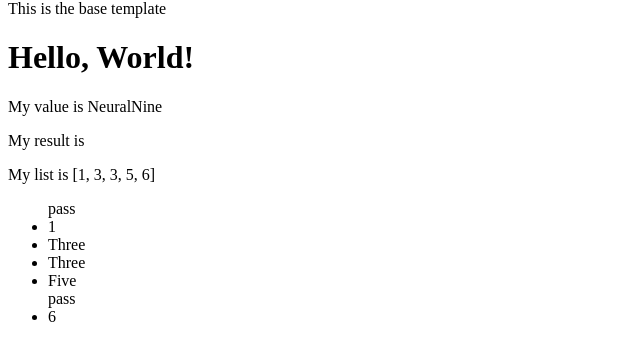
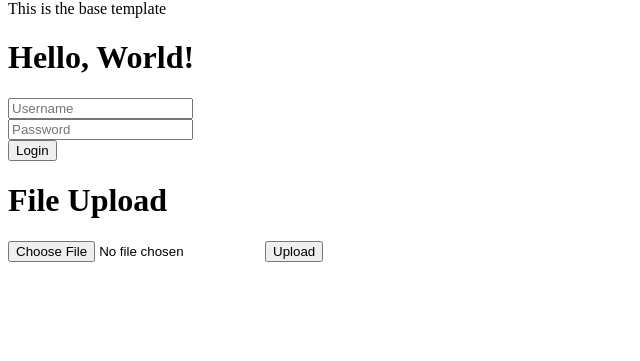
Before and after one commit to Tolian500/flask-crash-cource, a Flask app: page / in a window 1280 px wide. Shown: the part 16-377 px from the top of the page, without its empty margins (0-640 px from the left). Run offline with Flask 3, Linux system fonts and the light colour scheme.

Commit message:
file upload

```diff
--- a/app.py
+++ b/app.py
@@ -1,31 +1,36 @@
 from flask import Flask, request, make_response, render_template
-
+import pandas as pd
 
 
 
 app = Flask(__name__, template_folder='templates')
 
 
-@app.route('/')
+@app.route('/',methods=['GET','POST'])
 def index():
-    myvalue = "NeuralNine"
-    myresauls = 10 + 20
-    mylist = [1, 3, 3, 5, 6]
+    if request.method == 'GET':
+        return render_template('index.html')
+    elif request.method == 'POST':
+        username = request.form['username']
+        password = request.form['password']
 
-    return render_template('index.html', myvalue=myvalue, myresauls=myresauls, mylist=mylist)
+        if username == 'admin' and password == 'admin':
+            return 'Login successful'
+        else:
+            return 'Login failed'
 
-@app.route('/other')
-def other():
-    some_text = "hello text"
-    return render_template('other.html', some_text=some_text)
+@app.route('/file_upload', methods=['POST'])
+def file_upload():
+    file = request.files['file']
 
-@app.template_filter('reverse_filter')
-def reverse_filter(s):
-    return s[::-1]
+    if file.content_type == 'text/plain':
+        return file.read().decode('utf-8')
+    elif file.content_type == 'application/vnd.openxmlformats-officedocument.spreadsheetml.sheet' or 'application/vnd.ms-excel':
+        df = pd.read_excel(file)
+        return df.to_html()
+    else:
+        return "Invalid file type"
 
-@app.template_filter('repeat_filter')
-def repeat_filter(s, times=2):
-    return s * times
 
 if __name__ == '__main__':
     app.run(host="0.0.0.0", port=5555, debug=True)
--- a/templates/index.html
+++ b/templates/index.html
@@ -3,20 +3,19 @@
 {% block title %}Index Page{% endblock %}
 
 {% block content %}
-    <h1>Hello, World!</h1>
-    <p>My value is {{ myvalue }}</p>
-    <p>My result is {{ myresult }}</p>
-    <p>My list is {{ mylist }}</p>
-    <ul>
-        {% for item in mylist%}
-            {% if item == 3 %}
-            <li>Three</li>
-            {% elif item == 5 %}
-                <li>Five</li>
-            {% else %}
-            pass
-        <li>{{ item }}</li>
-        {% endif %}
-        {% endfor %}
-    </ul>
+<h1>Hello, World!</h1>
+<form method="POST" action="{{ url_for('index')}}">
+    <input type="text" name="username" placeholder="Username"><br>
+    <input type="password" name="password" placeholder="Password"><br>
+    <input type="submit" value="Login">
+</form>
+
+
+<h1>File Upload</h1>
+<form method="POST" action="{{ url_for('file_upload')}}" enctype="multipart/form-data">
+    <input type="file" name = "file" accept="application/vnd.openxmlformats-officedocument.spreadsheetml.sheet, application/vnd.ms-excel, text/plain" required="required">
+    <input type="submit" value="Upload">
+
+</form>
+
 {% endblock %}
```
